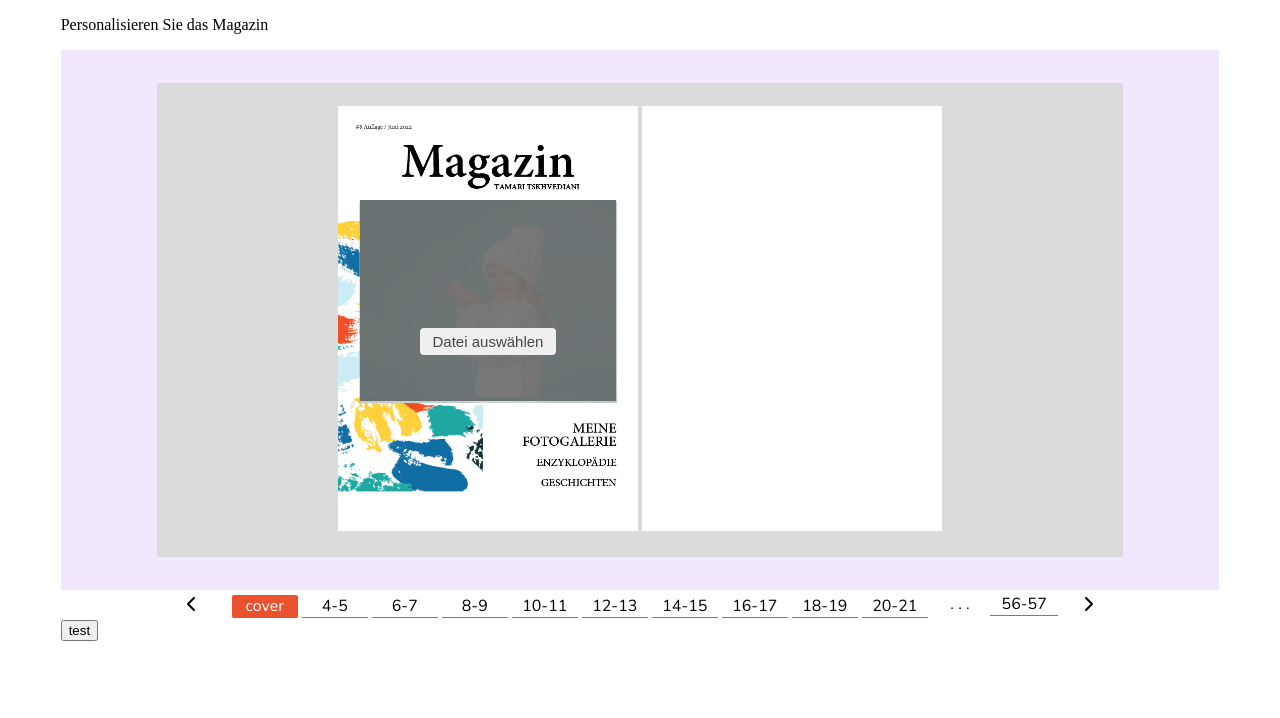
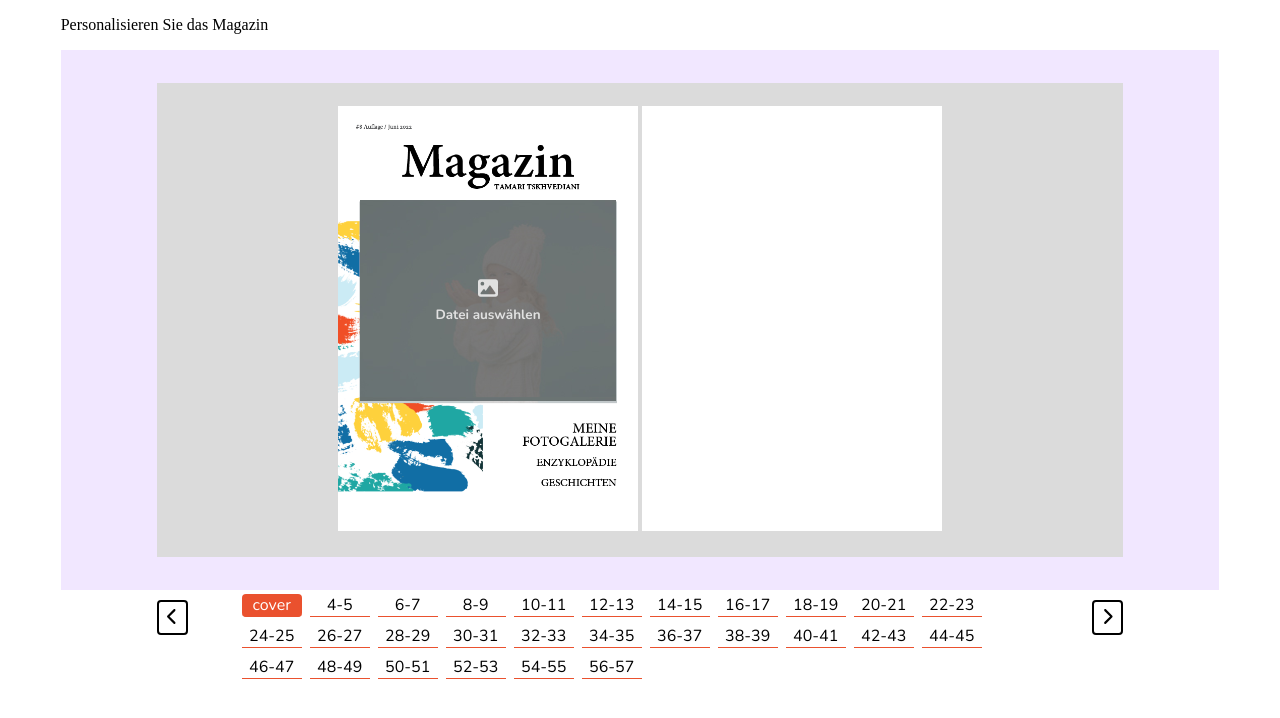
Before and after one commit to Ilia898/Angular-SASS-project-page-banners, an Angular app in the folder pagesandparts/: page /post in a window 1280 px wide. Shown: the top 718 px of the page. Built offline with nearby package versions, Linux system fonts and the light colour scheme.

Commit message:
22.03.23-1

```diff
--- a/pagesandparts/src/app/pages/editor/cropper/cropper.component.html
+++ b/pagesandparts/src/app/pages/editor/cropper/cropper.component.html
@@ -34,10 +34,6 @@
           (mousedown)="setStatus($event, 2)"
           (window:mouseup)="setStatus($event, 0)"></div>
           <input #_fileInput type="file" (change)="onFileSelected($event)" accept="image/*" hidden>
-
-          <button #_dateiAus (click)="_fileInput.click()">
-            Datei auswählen
-          </button>
         </div>
       </div>
       <div class="btn-block3">
@@ -69,7 +65,8 @@
     <input #_fileInput type="file" (change)="onFileSelected($event)" accept="image/*"  hidden>
 
     <button class="btn-datei" (click)="_fileInput.click()">
-      Datei auswählen
+      <fa-icon [icon]="iconImg"></fa-icon>
+      <span>Datei auswählen</span>
     </button>
     <button *ngIf="imageSrc" class="btn-x" (click)="btnX()"><fa-icon [icon]="iconX"></fa-icon></button>
   </div>
--- a/pagesandparts/src/app/pages/editor/cropper/cropper.component.scss
+++ b/pagesandparts/src/app/pages/editor/cropper/cropper.component.scss
@@ -131,9 +131,24 @@
       }
 
       .btn-datei{
-        margin:50% auto;
+        width: 100%;
+        height: 100%;
+        margin:auto;
         padding: 2% 5%;
+        color: $myPrimary5;
         z-index: 1;
+        background: none;
+
+        span{
+          display: block;
+          margin-top: 5px;
+          font-family: Nbold;
+          font-size: 90%;
+        }
+
+        fa-icon{
+          font-size: 20px;
+        }
       }
 
       .btn-x{
--- a/pagesandparts/src/app/pages/editor/cropper/cropper.component.ts
+++ b/pagesandparts/src/app/pages/editor/cropper/cropper.component.ts
@@ -1,5 +1,9 @@
-import { Component, OnInit, Input, ViewChild, ElementRef, AfterViewInit, HostListener, Output, EventEmitter } from '@angular/core';
-import {faMagnifyingGlassPlus, faMagnifyingGlassMinus, faArrowDown, faArrowUp, faArrowLeft, faArrowRight, faXmark} from '@fortawesome/free-solid-svg-icons';
+import { Component, OnInit, Input, ViewChild,
+         ElementRef, AfterViewInit, HostListener,
+         Output, EventEmitter } from '@angular/core';
+import {faMagnifyingGlassPlus, faMagnifyingGlassMinus,
+        faArrowDown, faArrowUp, faArrowLeft, faArrowRight,
+        faXmark, faImage} from '@fortawesome/free-solid-svg-icons';
 const enum Status {
   OFF = 0,
   RESIZE = 1,
@@ -21,6 +25,7 @@ export class TestComponent implements OnInit, AfterViewInit {
   iconLeft = faArrowLeft;
   iconRight = faArrowRight;
   iconX = faXmark;
+  iconImg = faImage;
 
   @Input('width') public width!: number;
   @Input('height') public height!: number;
--- a/pagesandparts/src/app/pages/editor/editor.component.html
+++ b/pagesandparts/src/app/pages/editor/editor.component.html
@@ -129,7 +129,7 @@
     <div class="arrow-left" (click)="btnEventArrow(pageHidden - 1)">
       <fa-icon [icon]="btnLeft"></fa-icon>
     </div>
-
+<!--
     <div class="number-block">
       <div class="page-dots" *ngIf="pageHidden > 0">
         <div (click)="btnEventArrow(0)">
@@ -153,15 +153,21 @@
           <span>{{pageNumber[27]}}</span>
         </div>
       </div>
+    </div> -->
+
+    <div class="col-10-xs number-block">
+      <div class="page-number"
+      *ngFor="let pageNumber of pageNumber; let i = index"
+      (click)="setActiveButton(i)" >
+        <span
+        [ngClass]="{'active': pageHidden === i}"
+        >{{ pageNumber }}</span>
+      </div>
     </div>
+
 
 
     <div class="arrow-right" (click)="btnEventArrow(pageHidden + 1)">
       <fa-icon [icon]="btnRight"></fa-icon>
     </div>
   </div>
-
-
-
-
-<button (click)="test()">test</button>
--- a/pagesandparts/src/app/pages/editor/editor.component.scss
+++ b/pagesandparts/src/app/pages/editor/editor.component.scss
@@ -1,4 +1,24 @@
 @import '../../config-sass/index.scss';
+
+@mixin arrowBtn($posleft, $posright){
+  position: absolute;
+  top: 10px;
+  left: $posleft;
+  right: $posright;
+  margin: auto;
+  padding: 4px 8px;
+  border: 2px solid black;
+  border-radius: 4px;
+  font-size: 17px;
+  transition: 0.3s ease;
+  cursor: pointer;
+
+  &:hover{
+    background-color: $myPrimary1;
+    color: white;
+    border-color: white;
+  }
+}
 
 .main-container{
   margin: auto;
@@ -59,63 +79,65 @@
 
   .n-block{
     display: flex;
+    position: relative;
     font-family: Nregular;
     margin: auto;
 
     .arrow-left{
-      margin: auto;
+      @include arrowBtn(0, auto);
+
     }
 
 
     .number-block{
-      display: flex;
-      height: 30px;
+      margin: auto;
 
-      .page-dots{
-        display: flex;
-        padding: 3px;
+      // .page-dots{
+      //   display: flex;
+      //   padding: 3px;
+
+      //   span{
+      //     display: block;
+      //     width: 60px;
+      //     padding: 0 7%;
+      //     border-bottom: 1px solid $myPrimary1;
+      //     text-align: center;
+      //     cursor: pointer;
+
+      //     &:hover{background: $myPrimary1; color: white; border-radius: 2px;}
+      //   }
+
+      //   .dots{
+      //     border: none;
+      //     cursor: context-menu;
+
+      //   &:hover{background: none; color: black;}
+      //   }
+      // }
+
+      .page-number{
+        display:inline-flex;
 
         span{
           display: block;
           width: 60px;
-          padding: 0 7%;
+          margin: 4px;
+          padding: 0 4%;
+          text-align: center;
           border-bottom: 1px solid $myPrimary1;
-          text-align: center;
+          transition: background-color 0.6s ease;
           cursor: pointer;
 
-          &:hover{background: $myPrimary1; color: white; border-radius: 2px;}
+          &:hover{background-color: $myPrimary1; color: white; border-radius: 4px;}
         }
 
-        .dots{
-          border: none;
-          cursor: context-menu;
-
-        &:hover{background: none; color: black;}
-        }
-      }
-
-      .page-number{
-        display: inline-block;
-
-        span{
-          display: block;
-          width: 60px;
-          margin: 5px;
-          padding: 0 4%;
-          border-bottom: 1px solid $myPrimary1;
-          text-align: center;
-          cursor: pointer;
-
-          &:hover{background: $myPrimary1; color: white; border-radius: 2px;}
-        }
-
-        .active{background: $myPrimary1; color: white; border-radius: 2px;}
+        .active{background-color: $myPrimary1; color: white; border-radius: 4px;}
       }
     }
 
 
     .arrow-right{
-      margin: auto;
+      @include arrowBtn(auto, 0);
     }
   }
 }
--- a/pagesandparts/src/app/pages/editor/editor.component.ts
+++ b/pagesandparts/src/app/pages/editor/editor.component.ts
@@ -11,10 +11,10 @@ export class EditorComponent implements OnInit {
 
   pagesBlock = pagesBlock.pagesBlock;
   pageHidden = 0;
-  totalPage = 27;
-  viewPage = 10 - 1;
-  startPageNumber = this.pageHidden;
-  endPageNumber = this.startPageNumber + this.viewPage;
+  // totalPage = 27;
+  // viewPage = 10 - 1;
+  // startPageNumber = this.pageHidden;
+  // endPageNumber = this.startPageNumber + this.viewPage;
   btnLeft = faChevronLeft;
   btnRight = faChevronRight;
 
@@ -26,28 +26,33 @@ export class EditorComponent implements OnInit {
   }
 
 
-  setActiveButton(index: number): void {
+  setActiveButton(index: number){
     this.pageHidden = index;
+  }
 
-    if(this.pageHidden >= 0 && this.pageHidden <= this.totalPage - this.viewPage){
-      this.startPageNumber = this.pageHidden;
-      this.endPageNumber = this.startPageNumber + this.viewPage;
-    }else if(this.totalPage - this.viewPage <= this.pageHidden){
-      this.startPageNumber = this.totalPage - this.viewPage;
-      this.endPageNumber = this.totalPage;
+
+  // setActiveButton(index: number): void {
+  //   this.pageHidden = index;
+
+  //   if(this.pageHidden >= 0 && this.pageHidden <= this.totalPage - this.viewPage){
+  //     this.startPageNumber = this.pageHidden;
+  //     this.endPageNumber = this.startPageNumber + this.viewPage;
+  //   }else if(this.totalPage - this.viewPage <= this.pageHidden){
+  //     this.startPageNumber = this.totalPage - this.viewPage;
+  //     this.endPageNumber = this.totalPage;
+  //   }
+  // }
+
+  btnEventArrow(pageN: number){
+    this.pageHidden = pageN;
+    if(pageN >= 0 && pageN <= 27){
+
+      // this.setActiveButton(pageN);
     }
   }
 
-  btnEventArrow(pageN: number){
-    if(pageN >= 0 && pageN <= 27){
-      this.pageHidden = pageN;
-      this.setActiveButton(pageN);
-    }
-  }
-
-test(){
-  console.log(this.pagesBlock[0], this.pageNumber[17])
-}
-
+// test(){
+//   console.log(this.pagesBlock[0], this.pageNumber[17])
+// }
 
 }
```
